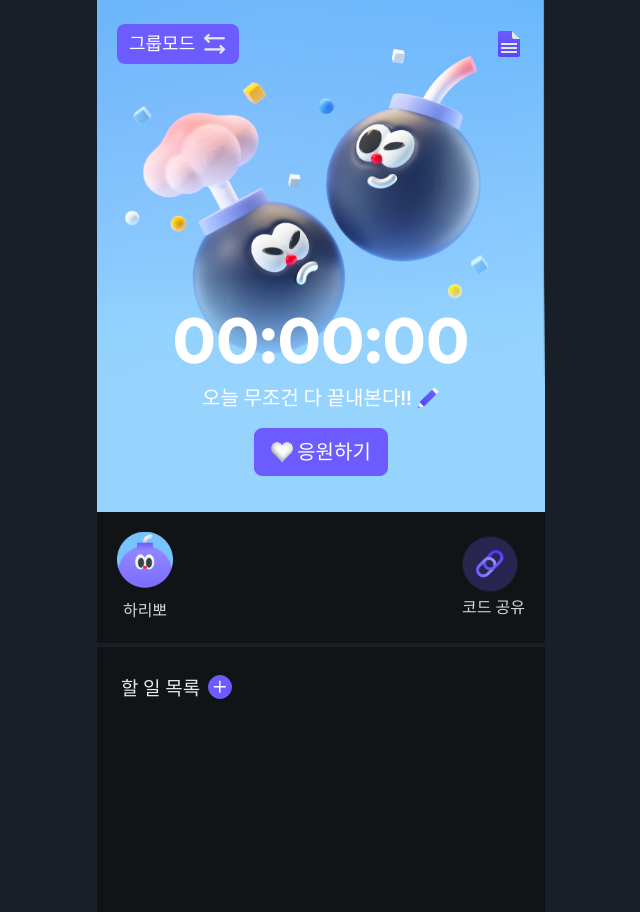
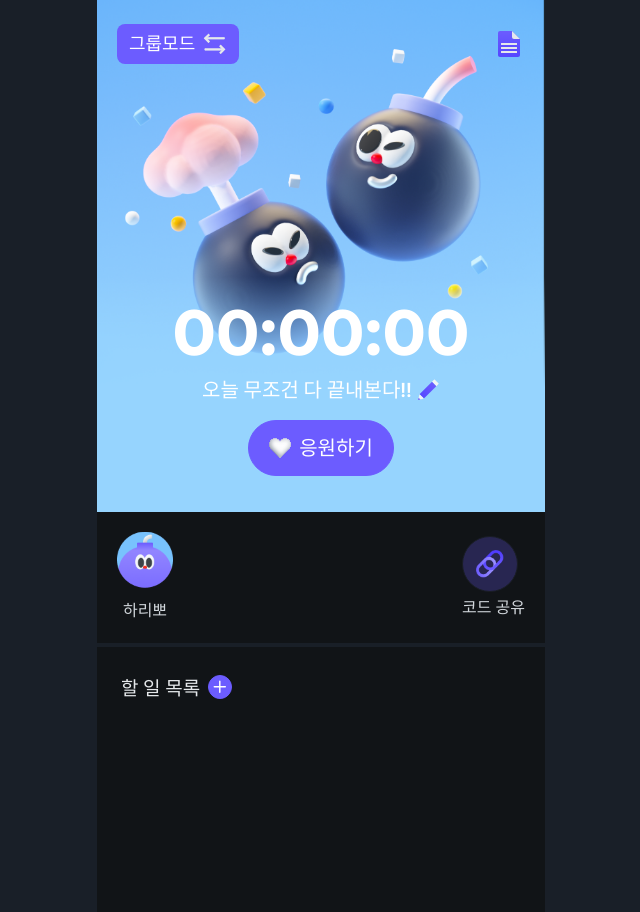
Before and after one commit to Nexters/time2do-FE, a React (Vite) app: page /countdown in a window 1280 px wide. Shown: the whole page, without its empty margins (319-959 px from the left). Built offline with nearby package versions, Linux system fonts and the light colour scheme.

Commit message:
feat: 카운트다운 버튼 ui 수정

```diff
--- a/src/components/CountDownHeader.tsx
+++ b/src/components/CountDownHeader.tsx
@@ -84,9 +84,9 @@ export const CountDownHeader = () => {
               <EditIcon />
             </button>
           </div>
-          <button className="btn-primary btn text-xl">
+          <button className="btn-primary btn h-14 gap-2 rounded-full px-5 text-xl">
             <WhiteHeart />
-            <span className="ml-1">응원하기</span>
+            <span className="">응원하기</span>
           </button>
         </div>
       </div>
```
